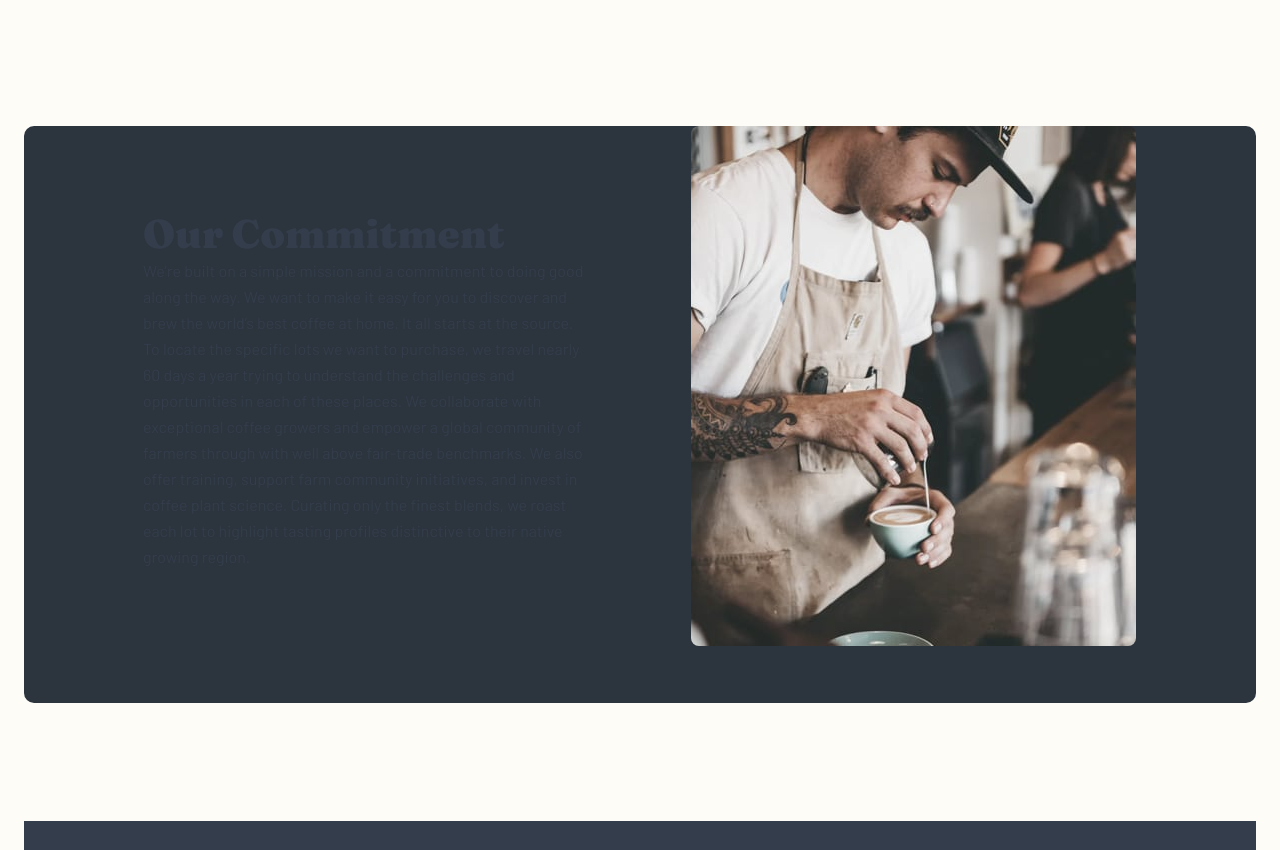
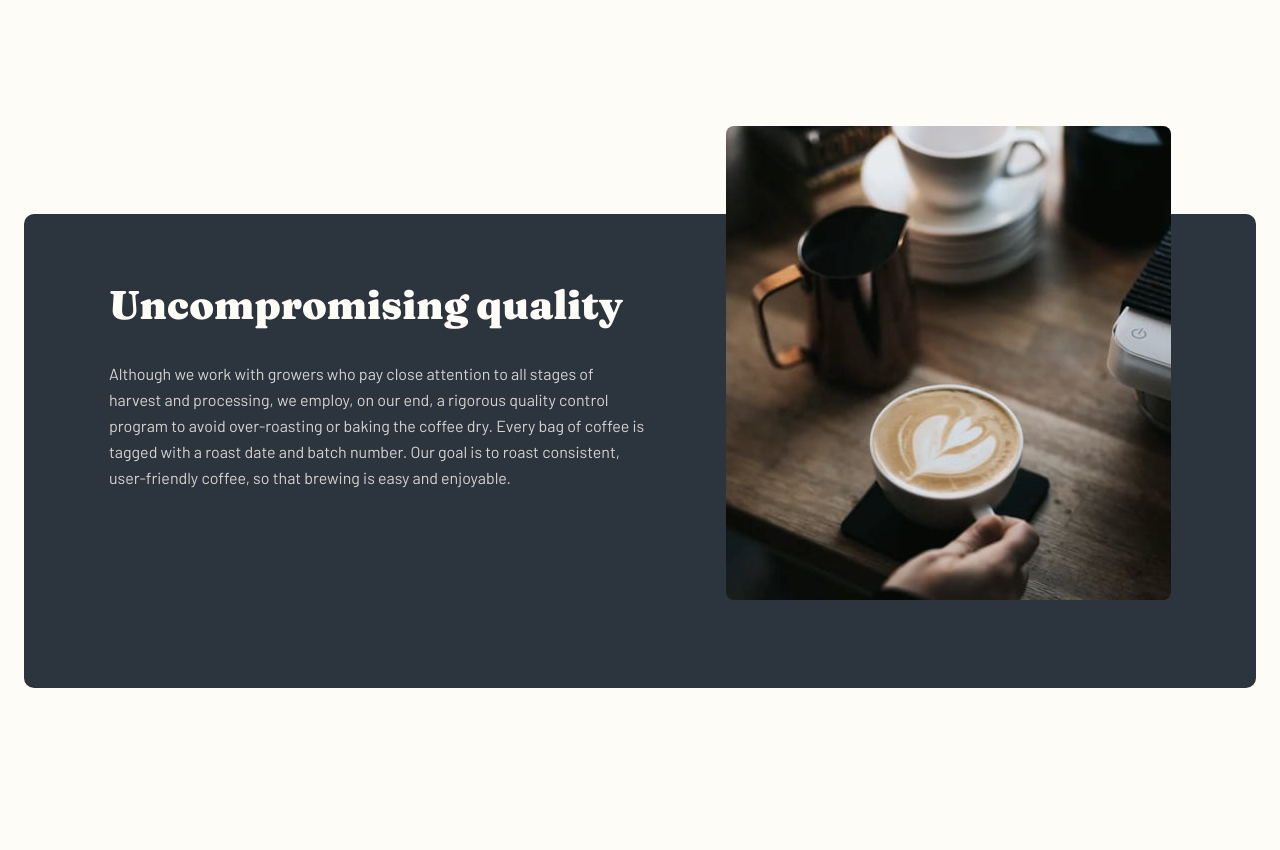
Before and after one commit to ohmymario/coffee-roasters, a Next.js app: page /about in a window 1280 px wide. Shown: the part 1300-2150 px from the top of the page. Built offline with nearby package versions, Linux system fonts and the light colour scheme.

Commit message:
finish about message component for desktop view

```diff
--- a/components/aboutMessage/AboutMessage.js
+++ b/components/aboutMessage/AboutMessage.js
@@ -1,10 +1,11 @@
 import React from 'react';
+
 import AboutMessageStyles from './AboutMessageStyles';
 
 const AboutMessage = props => {
-  const { children, primary } = props;
+  const { children, ...restProps } = props;
 
-  return <AboutMessageStyles primary={primary}>{children}</AboutMessageStyles>;
+  return <AboutMessageStyles {...restProps}>{children}</AboutMessageStyles>;
 };
 
 export default AboutMessage;
--- a/components/aboutMessage/AboutMessageStyles.js
+++ b/components/aboutMessage/AboutMessageStyles.js
@@ -11,7 +11,7 @@ import styled from 'styled-components';
 // take in props - alt, flip, wrap
 
 // docs example background: ${props => props.primary ? "palevioletred" : "white"};
-/* flex-wrap: ${props => (props.wrap ? 'wrap' : 'nowrap')}; */
+/* flex-wrap: ${props => (props.wrapping ? 'wrap' : 'nowrap')}; */
 
 const AboutMessageStyles = styled.div`
   display: flex;
@@ -22,31 +22,43 @@ const AboutMessageStyles = styled.div`
   position: relative;
   margin-bottom: 10.5rem;
 
+  div[class*='about']:nth-child(1) {
+    margin-right: 35px;
+  }
+
+  div[class*='about']:nth-child(2) {
+    margin-left: 34px;
+  }
+
   .about-msg-background {
     position: absolute;
     width: 100%;
-    height: 577px;
+    height: 474px;
     border-radius: 10px;
-    top: 0;
+    top: 88px;
     left: 0;
     background: #2c343e;
     z-index: -1;
   }
 
   .about-msg-image {
-    margin-right: 35px;
-
     img {
       border-radius: 8px;
     }
   }
   .about-msg-message {
-    max-width: 450px;
-    margin-left: 34px;
+    max-width: 540px;
+    margin-top: ${props => (props.bg ? '2.4em' : '0')};
+    h2 {
+      margin-bottom: 0.8em;
+    }
+    p {
+      opacity: ${props => (props.primary ? '100%' : '80%')};
+    }
     h2,
     p {
       color: ${props =>
-        props.primary ? 'var(--lightCreamBG)' : 'var(--darkGreyBlue)'};
+        props.primary ? 'var(--darkGreyBlue)' : 'var(--lightCreamBG)'};
     }
   }
 `;
--- a/components/aboutMessageContainer/AboutMessageContainer.js
+++ b/components/aboutMessageContainer/AboutMessageContainer.js
@@ -1,10 +1,11 @@
+/* eslint-disable react/jsx-boolean-value */
 import React from 'react';
 import Image from 'next/image';
 import AboutMessage from '../aboutMessage/AboutMessage';
 
 const AboutMessageContainer = () => (
   <>
-    <AboutMessage alt={false} wrap={false}>
+    <AboutMessage primary={true} wrapping={false} bg={false}>
       <div className="about-msg-image">
         <Image
           src="/images/image-commitment.jpg"
@@ -32,34 +33,30 @@ const AboutMessageContainer = () => (
       </div>
     </AboutMessage>
 
-    <AboutMessage alt="true" wrap="true">
+    <AboutMessage primary={false} wrapping={true} bg={true}>
       <div className="about-msg-message">
-        <h2>Our Commitment</h2>
+        <h2>Uncompromising quality</h2>
         <p>
-          We’re built on a simple mission and a commitment to doing good along
-          the way. We want to make it easy for you to discover and brew the
-          world’s best coffee at home. It all starts at the source. To locate
-          the specific lots we want to purchase, we travel nearly 60 days a year
-          trying to understand the challenges and opportunities in each of these
-          places. We collaborate with exceptional coffee growers and empower a
-          global community of farmers through with well above fair-trade
-          benchmarks. We also offer training, support farm community
-          initiatives, and invest in coffee plant science. Curating only the
-          finest blends, we roast each lot to highlight tasting profiles
-          distinctive to their native growing region.
+          Although we work with growers who pay close attention to all stages of
+          harvest and processing, we employ, on our end, a rigorous quality
+          control program to avoid over-roasting or baking the coffee dry. Every
+          bag of coffee is tagged with a roast date and batch number. Our goal
+          is to roast consistent, user-friendly coffee, so that brewing is easy
+          and enjoyable.
         </p>
       </div>
       <div className="about-msg-image">
         <Image
-          src="/images/image-commitment.jpg"
-          height="520"
+          src="/images/image-quality.jpg"
+          height="474"
           width="445"
           layout="fixed"
-          alt="barista pouring latte art"
+          alt="man holding latte"
         />
       </div>
       <div className="about-msg-background" />
     </AboutMessage>
+    <AboutMessage />
   </>
 );
 
```
